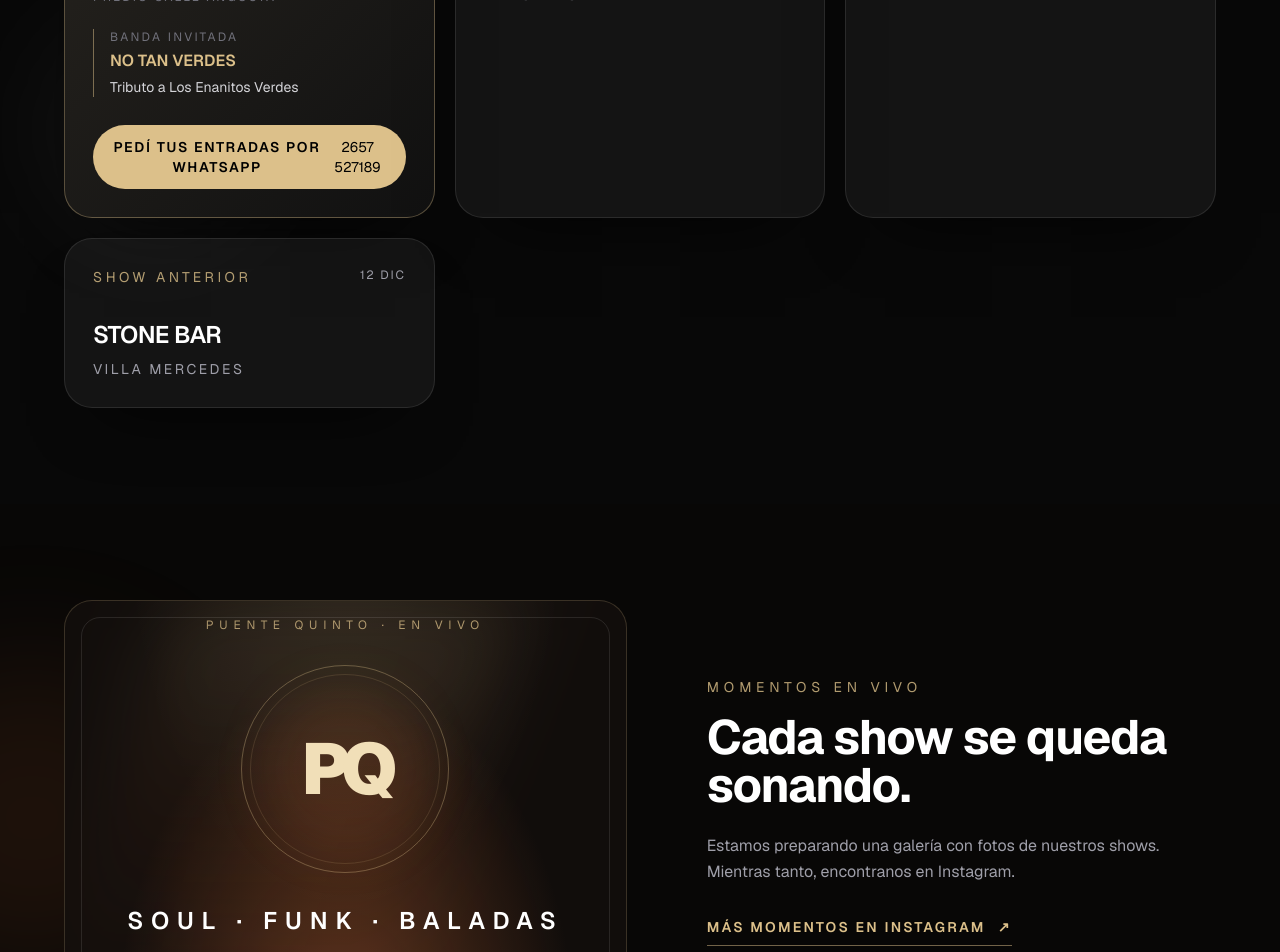
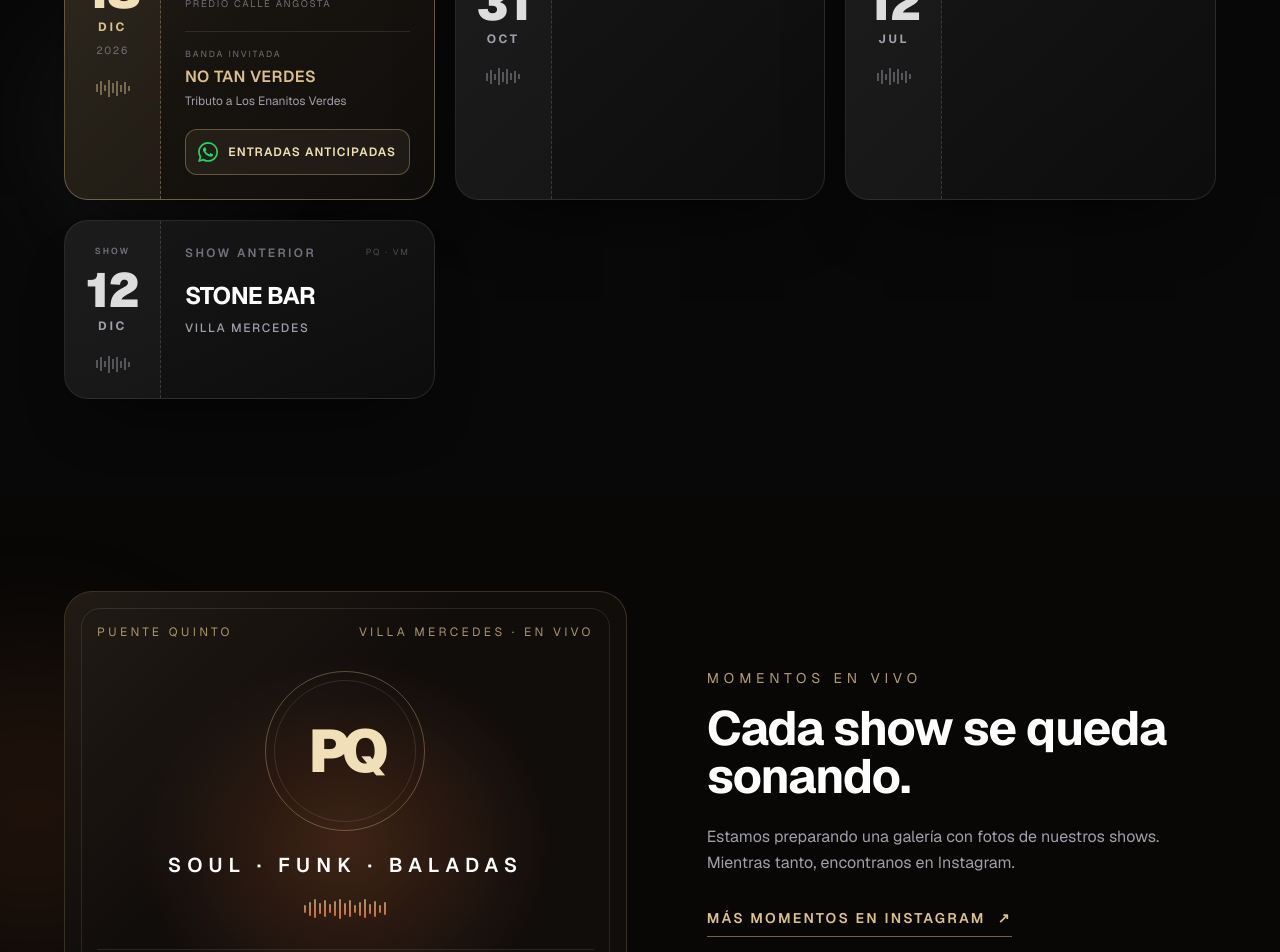
Before and after one commit to MarcosLSosa/puentequinto, a Next.js app: page / in a window 1280 px wide. Shown: the part 2080-3032 px from the top of the page. Built offline with nearby package versions, Linux system fonts and the light colour scheme.

Commit message:
mejoras y galeria

```diff
--- a/components/PhotosSection.tsx
+++ b/components/PhotosSection.tsx
@@ -8,36 +8,34 @@ export default function PhotosSection() {
 
       <div className="relative mx-auto grid max-w-6xl items-center gap-12 lg:grid-cols-[1.05fr_0.95fr] lg:gap-20">
         <div
-          aria-label="Gráfica de escenario con la identidad de Puente Quinto"
-          className="relative isolate flex aspect-[4/3] w-full items-center justify-center overflow-hidden rounded-[1.75rem] border border-[#DCC08A]/20 bg-[#110d0b]"
+          role="img"
+          aria-label="Gráfica de escenario de Puente Quinto"
+          className="relative grid aspect-[4/3] min-h-96 w-full grid-rows-[auto_1fr_auto] overflow-hidden rounded-[1.75rem] border border-[#DCC08A]/20 bg-[#110d0b] p-6 sm:p-8"
         >
-          <div className="absolute inset-0 -z-10 bg-[radial-gradient(ellipse_at_50%_105%,rgba(209,108,55,0.42),transparent_58%),radial-gradient(ellipse_at_50%_-20%,rgba(220,192,138,0.12),transparent_55%)]" />
-          <div className="absolute inset-x-[18%] top-0 -z-10 h-full origin-top skew-x-[-18deg] bg-gradient-to-b from-[#DCC08A]/10 via-[#D16C37]/[0.06] to-transparent blur-2xl" />
-          <div className="absolute inset-4 rounded-[1.2rem] border border-white/10" />
+          <div className="pointer-events-none absolute inset-0 bg-[radial-gradient(ellipse_at_50%_60%,rgba(209,108,55,0.24),transparent_52%),linear-gradient(135deg,rgba(220,192,138,0.08),transparent_42%)]" />
+          <div className="pointer-events-none absolute inset-4 rounded-[1.2rem] border border-white/10" />
 
-          <div className="relative flex flex-col items-center text-center">
-            <p className="text-[0.6rem] uppercase tracking-[0.48em] text-[#DCC08A]/75 sm:text-xs">
-              Puente Quinto · En vivo
-            </p>
-            <div className="relative my-6 flex h-40 w-40 items-center justify-center rounded-full border border-[#DCC08A]/35 sm:my-8 sm:h-52 sm:w-52">
+          <div className="relative flex items-center justify-between gap-4 text-[0.55rem] uppercase tracking-[0.28em] text-[#DCC08A]/75 sm:text-xs">
+            <span>Puente Quinto</span>
+            <span>Villa Mercedes · En vivo</span>
+          </div>
+
+          <div className="relative flex min-h-0 flex-col items-center justify-center py-5 text-center">
+            <div className="relative flex h-32 w-32 shrink-0 items-center justify-center rounded-full border border-[#DCC08A]/35 sm:h-40 sm:w-40">
               <div className="absolute inset-2 rounded-full border border-[#DCC08A]/15" />
-              <div className="absolute inset-5 rounded-full bg-[#D16C37]/10 blur-xl" />
-              <span className="relative text-5xl font-black tracking-[-0.12em] text-[#f1dfb8] sm:text-7xl">
+              <span className="relative text-5xl font-black tracking-[-0.12em] text-[#f1dfb8] sm:text-6xl">
                 PQ
               </span>
             </div>
-            <p className="text-lg font-semibold uppercase tracking-[0.32em] text-white sm:text-2xl">
+            <p className="mt-5 text-sm font-semibold uppercase tracking-[0.2em] text-white sm:text-xl sm:tracking-[0.3em]">
               Soul · Funk · Baladas
             </p>
-            <div
-              aria-hidden="true"
-              className="mt-7 flex h-8 items-center gap-[3px] sm:mt-9"
-            >
-              {[10, 17, 24, 13, 28, 19, 11, 25, 16, 29, 13, 21, 10, 18, 26, 12, 22, 15, 28, 11, 19, 25, 13, 21, 9].map(
+            <div aria-hidden="true" className="mt-5 flex h-5 items-center gap-[3px]">
+              {[8, 14, 19, 11, 17, 9, 15, 20, 12, 17, 8, 14, 19, 10, 16, 8, 13].map(
                 (height, index) => (
                   <span
                     key={index}
-                    className="w-[2px] rounded-full bg-gradient-to-t from-[#D16C37] to-[#DCC08A]/70 sm:w-[3px]"
+                    className="w-[2px] rounded-full bg-gradient-to-t from-[#D16C37] to-[#DCC08A]/70"
                     style={{ height }}
                   />
                 ),
@@ -45,9 +43,10 @@ export default function PhotosSection() {
             </div>
           </div>
 
-          <p className="absolute bottom-7 left-0 right-0 text-center text-[0.55rem] uppercase tracking-[0.32em] text-white/40 sm:text-[0.65rem]">
-            Galería de shows · Próximamente
-          </p>
+          <div className="relative flex items-center justify-between gap-3 border-t border-white/10 pt-4 text-[0.5rem] uppercase tracking-[0.18em] text-white/45 sm:text-[0.6rem]">
+            <span>Galería de shows</span>
+            <span>Próximamente</span>
+          </div>
         </div>
 
         <div className="lg:py-8">
--- a/components/ShowsSection.tsx
+++ b/components/ShowsSection.tsx
@@ -18,66 +18,124 @@ export default function ShowsSection() {
         </div>
 
         <div className="grid gap-5 md:grid-cols-2 lg:grid-cols-3">
-          {shows.map((show) => (
+          {shows.map((show) => {
+            const [day, month] = show.date.split(" ");
+
+            return (
               <article
                 key={`${show.date}-${show.place}`}
-              className={`relative overflow-hidden rounded-[1.75rem] border p-7 shadow-[0_35px_70px_-40px_rgba(0,0,0,0.9)] ${
+                className={`group relative isolate flex overflow-hidden rounded-[1.5rem] border shadow-[0_35px_70px_-40px_rgba(0,0,0,0.9)] transition duration-300 hover:-translate-y-1 ${
                   show.isUpcoming
-                  ? "border-[#DCC08A]/35 bg-gradient-to-br from-[#26231e] to-[#111]"
-                  : "border-white/10 bg-white/5"
+                    ? "border-[#DCC08A]/40 bg-gradient-to-br from-[#29241b] via-[#17130f] to-[#100e0c] hover:border-[#DCC08A]/70"
+                    : "border-white/10 bg-gradient-to-br from-[#171717] to-[#0d0d0d] hover:border-white/20"
                 }`}
               >
                 {show.isUpcoming && (
-                <div className="absolute inset-x-0 top-0 h-24 bg-gradient-to-b from-[#DCC08A]/10 to-transparent" />
+                  <div className="pointer-events-none absolute inset-x-0 top-0 h-24 bg-gradient-to-b from-[#DCC08A]/10 to-transparent" />
                 )}
-              <div className="relative flex items-start justify-between gap-4">
-                <p className="text-sm uppercase tracking-[0.25em] text-[#DCC08A]/80">{show.status}</p>
-                <span className="text-right text-xs uppercase tracking-[0.15em] text-zinc-400">
-                  {show.date}
-                  {show.year && ` · ${show.year}`}
+
+                <aside
+                  className={`relative flex w-[5.5rem] shrink-0 flex-col items-center justify-center border-r border-dashed px-2 py-6 text-center sm:w-24 ${
+                    show.isUpcoming
+                      ? "border-[#DCC08A]/35 bg-[#DCC08A]/[0.06]"
+                      : "border-white/15 bg-white/[0.025]"
+                  }`}
+                >
+                  <span className="text-[0.55rem] font-semibold uppercase tracking-[0.24em] text-zinc-500">
+                    {show.isUpcoming ? "EN VIVO" : "SHOW"}
+                  </span>
+                  <span className={`mt-2 text-4xl font-black leading-none tracking-tight sm:text-5xl ${show.isUpcoming ? "text-[#f1dfb8]" : "text-white/85"}`}>
+                    {day}
+                  </span>
+                  <span className={`mt-1 text-xs font-bold uppercase tracking-[0.22em] ${show.isUpcoming ? "text-[#DCC08A]" : "text-zinc-400"}`}>
+                    {month}
+                  </span>
+                  {show.year && (
+                    <span className="mt-2 text-[0.65rem] tracking-[0.16em] text-zinc-500">
+                      {show.year}
+                    </span>
+                  )}
+                  <div aria-hidden="true" className="mt-5 flex h-5 items-center gap-[2px] opacity-45">
+                    {[8, 14, 6, 17, 10, 15, 7, 12, 5].map((height, index) => (
+                      <span
+                        key={index}
+                        className={`w-[2px] ${show.isUpcoming ? "bg-[#DCC08A]" : "bg-zinc-400"}`}
+                        style={{ height }}
+                      />
+                    ))}
+                  </div>
+                </aside>
+
+                <div className="relative min-w-0 flex-1 p-5 sm:p-6">
+                  <div className="flex items-center justify-between gap-3">
+                    <p className={`flex items-center gap-2 text-[0.6rem] font-semibold uppercase tracking-[0.2em] sm:text-xs ${show.isUpcoming ? "text-[#DCC08A]" : "text-zinc-500"}`}>
+                      {show.isUpcoming && (
+                        <span className="h-1.5 w-1.5 rounded-full bg-[#DCC08A] shadow-[0_0_10px_rgba(220,192,138,0.8)]" />
+                      )}
+                      {show.status}
+                    </p>
+                    <span className="text-[0.55rem] uppercase tracking-[0.2em] text-white/25">
+                      PQ · {show.year ?? "VM"}
                     </span>
                   </div>
-              <h3 className="relative mt-8 text-2xl font-semibold tracking-tight">{show.place}</h3>
-              <p className="relative mt-2 text-sm uppercase tracking-[0.18em] text-zinc-400">{show.city}</p>
+
+                  <h3 className="mt-5 text-xl font-bold leading-tight tracking-tight sm:text-2xl">
+                    {show.place}
+                  </h3>
+                  <p className="mt-2 text-[0.65rem] font-medium uppercase leading-relaxed tracking-[0.14em] text-zinc-400 sm:text-xs">
+                    {show.city}
+                  </p>
                   {show.venueDetail && (
-                <p className="relative mt-1 text-xs uppercase tracking-[0.18em] text-zinc-500">
+                    <p className="mt-1 text-[0.6rem] uppercase tracking-[0.18em] text-zinc-500">
                       {show.venueDetail}
                     </p>
                   )}
+
                   {show.invitedAct && (
-                <div className="relative mt-6 border-l border-[#DCC08A]/50 pl-4">
-                  <p className="text-xs uppercase tracking-[0.2em] text-zinc-500">Banda invitada</p>
-                  <p className="mt-1 font-semibold text-[#DCC08A]">{show.invitedAct}</p>
+                    <div className="mt-5 border-t border-white/10 pt-4">
+                      <p className="text-[0.55rem] uppercase tracking-[0.22em] text-zinc-500">
+                        Banda invitada
+                      </p>
+                      <p className="mt-1 font-semibold tracking-wide text-[#DCC08A]">
+                        {show.invitedAct}
+                      </p>
                       {show.invitedActDescription && (
-                    <p className="mt-1 text-sm text-zinc-300">{show.invitedActDescription}</p>
+                        <p className="mt-1 text-xs text-zinc-400">
+                          {show.invitedActDescription}
+                        </p>
                       )}
                     </div>
                   )}
 
                   {show.ticketWhatsAppNumber && (
                     <a
-                  href={`https://wa.me/${show.ticketWhatsAppNumber}?text=${encodeURIComponent(
+                      href={`https://api.whatsapp.com/send?phone=${show.ticketWhatsAppNumber}&text=${encodeURIComponent(
                         `Hola, quiero consultar por entradas anticipadas para el show del ${show.date} en ${show.place}.`,
                       )}`}
                       target="_blank"
                       rel="noreferrer"
-                  className="relative mt-7 inline-flex w-full items-center justify-center rounded-full bg-[#DCC08A] px-5 py-3 text-center text-sm font-semibold uppercase tracking-[0.12em] text-black transition hover:bg-[#f1d99f] focus-visible:outline-2 focus-visible:outline-offset-4 focus-visible:outline-[#DCC08A]"
+                      className="mt-5 inline-flex w-full items-center justify-center gap-2.5 rounded-xl border border-[#DCC08A]/35 bg-[#DCC08A]/[0.07] px-3 py-3 text-center text-[0.65rem] font-semibold uppercase tracking-[0.1em] text-[#f1dfb8] transition hover:border-[#25D366]/60 hover:bg-[#25D366]/10 hover:text-white focus-visible:outline-2 focus-visible:outline-offset-4 focus-visible:outline-[#DCC08A] sm:text-xs"
                     >
-                  Pedí tus entradas por WhatsApp
-                  <span className="ml-2 font-normal normal-case tracking-normal">
-                    2657 527189
-                  </span>
+                      <svg
+                        aria-hidden="true"
+                        viewBox="0 0 24 24"
+                        className="h-5 w-5 shrink-0 text-[#25D366]"
+                        fill="currentColor"
+                      >
+                        <path d="M20.52 3.48A11.82 11.82 0 0 0 12.08 0C5.5 0 .14 5.35.14 11.94c0 2.1.55 4.15 1.6 5.96L.05 24l6.26-1.64a11.94 11.94 0 0 0 5.76 1.47h.01c6.58 0 11.94-5.36 11.94-11.94 0-3.19-1.24-6.19-3.5-8.41ZM12.08 21.8h-.01a9.9 9.9 0 0 1-5.04-1.38l-.36-.21-3.72.98.99-3.63-.23-.37a9.88 9.88 0 0 1-1.52-5.25c0-5.46 4.44-9.9 9.9-9.9a9.83 9.83 0 0 1 7 2.9 9.83 9.83 0 0 1 2.9 7c0 5.46-4.45 9.9-9.91 9.9Zm5.43-7.42c-.3-.15-1.76-.87-2.03-.97-.27-.1-.47-.15-.67.15-.2.3-.77.97-.94 1.17-.17.2-.35.22-.65.07-.3-.15-1.26-.46-2.4-1.47-.89-.79-1.49-1.76-1.67-2.06-.18-.3-.02-.46.13-.61.13-.13.3-.35.45-.52.15-.17.2-.3.3-.5.1-.2.05-.37-.03-.52-.08-.15-.67-1.62-.92-2.22-.24-.58-.48-.5-.67-.51h-.57c-.2 0-.52.07-.8.37-.27.3-1.04 1.02-1.04 2.49s1.07 2.88 1.22 3.08c.15.2 2.1 3.2 5.08 4.49.71.31 1.27.49 1.7.63.72.23 1.37.2 1.88.12.57-.08 1.76-.72 2.01-1.42.25-.7.25-1.3.18-1.42-.08-.13-.28-.2-.58-.35Z" />
+                      </svg>
+                      <span>Entradas anticipadas</span>
                     </a>
                   )}
 
                   {(show.map || show.flyer) && (
-                <div className="relative mt-8 flex flex-wrap gap-3 border-t border-white/10 pt-5">
+                    <div className="mt-5 flex flex-wrap gap-4 border-t border-white/10 pt-4">
                       {show.map && (
                         <a
                           href={show.map}
                           target="_blank"
                           rel="noreferrer"
-                      className="text-sm font-semibold text-[#DCC08A] transition hover:text-[#f8d77f]"
+                          className="text-xs font-semibold text-[#DCC08A] transition hover:text-[#f8d77f]"
                         >
                           Cómo llegar
                         </a>
@@ -87,15 +145,17 @@ export default function ShowsSection() {
                           href={show.flyer}
                           target="_blank"
                           rel="noreferrer"
-                      className="text-sm font-semibold text-[#DCC08A] transition hover:text-[#f8d77f]"
+                          className="text-xs font-semibold text-[#DCC08A] transition hover:text-[#f8d77f]"
                         >
                           Ver flyer
                         </a>
                       )}
                     </div>
                   )}
+                </div>
               </article>
-          ))}
+            );
+          })}
         </div>
       </div>
     </section>
```
Lines whose indentation alone changed are shown as unchanged.
